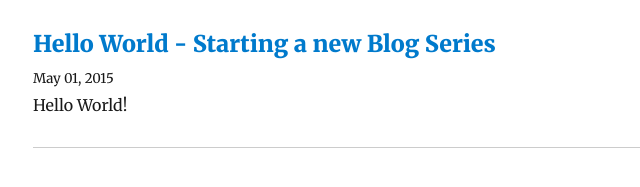
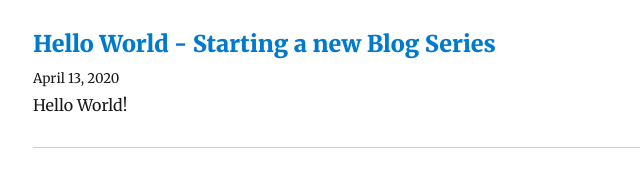
Before and after one commit to abhikmitra/blog, a Gatsby site: page / in a window 1280 px wide. Shown: the part 277-464 px from the top of the page, 292-932 px from the left. Built offline with nearby package versions, Linux system fonts and the light colour scheme; Gatsby itself is replaced by a stand-in of ours; some packages are replaced by stand-ins of ours.

Commit message:
Fixed Time

```diff
--- a/content/blog/hello-world/index.md
+++ b/content/blog/hello-world/index.md
@@ -1,6 +1,6 @@
 ---
 title: Hello World - Starting a new Blog Series
-date: "2015-05-01T22:12:03.284Z"
+date: "2020-04-13T18:00:00.284Z"
 description: "Hello World!"
 ---
 
```
